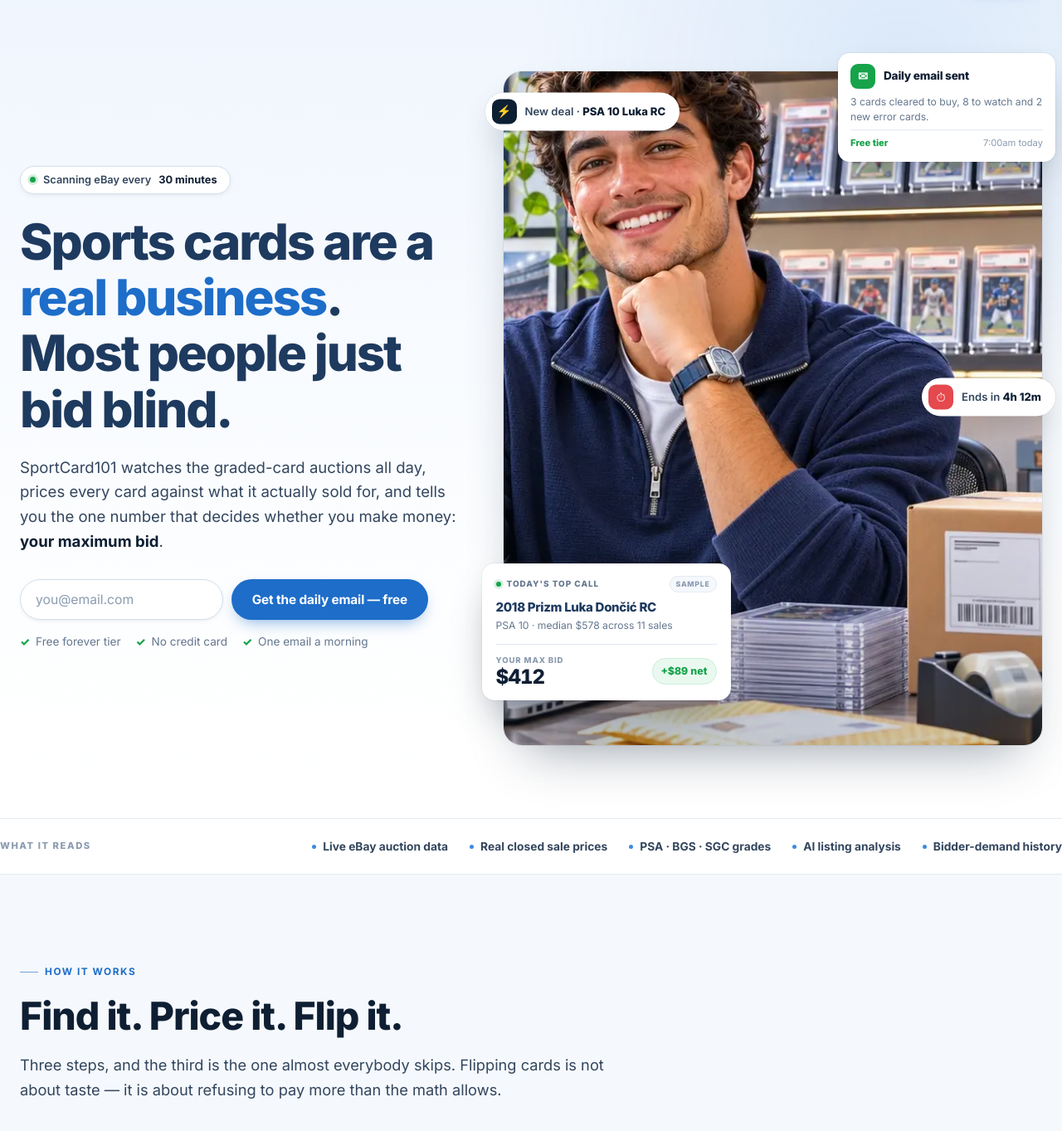
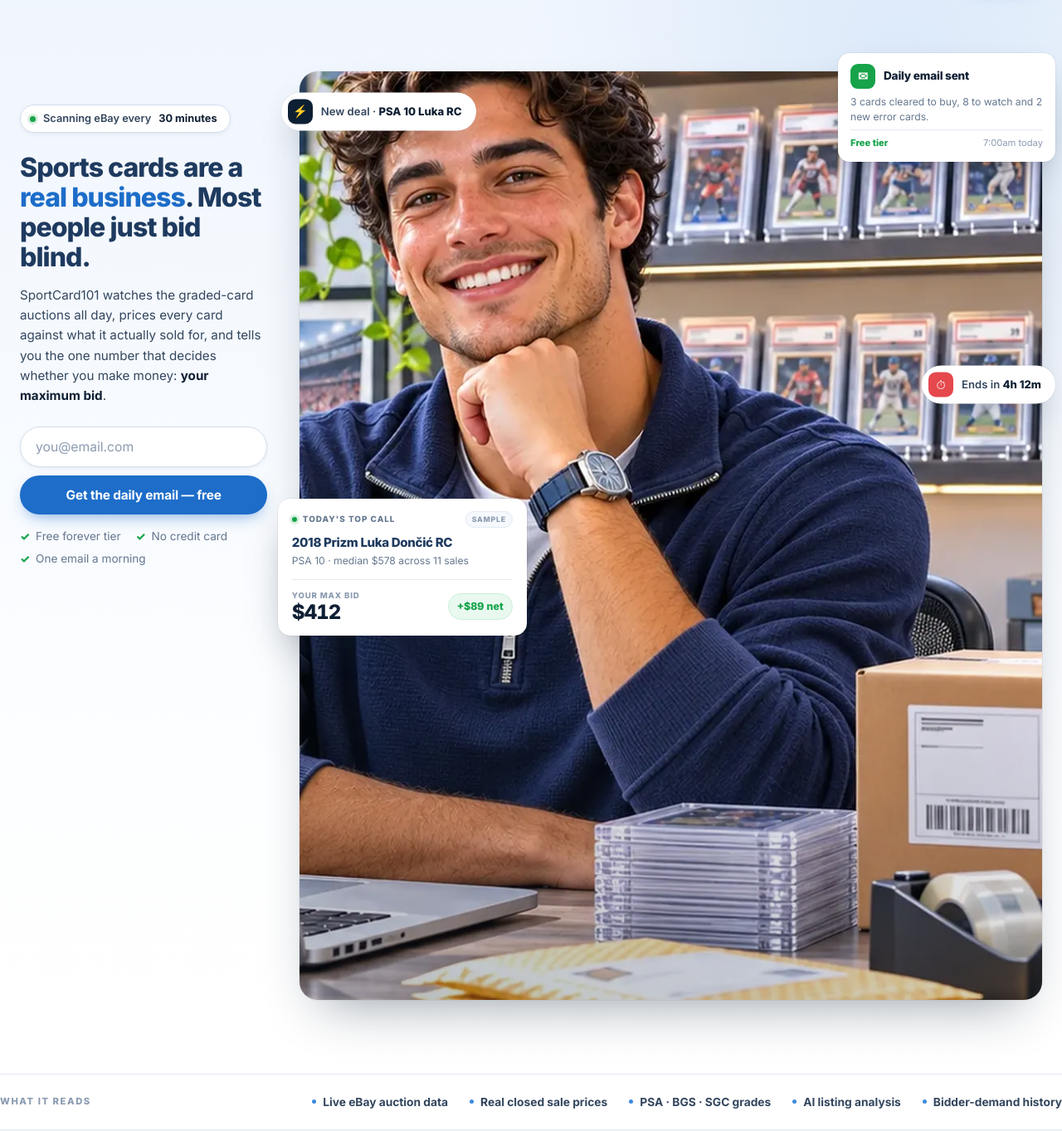
Before and after one commit to aimbluemedia/sportcard101, a PHP site: page / in a window 1280 px wide. Shown: the part 71-1434 px from the top of the page at 83% size. Run offline with PHP 8.4, Linux system fonts and the light colour scheme; data that the repository does not hold is empty; some libraries are stand-ins or nearby versions.

Commit message:
Hero split to 25% copy / 75% photo
Measured at 1440px: text track 307px, photo track 922px — exactly 25/75 of
the row. Photo is 64% of the viewport, up from 46.5%.

Making the photo that wide forced three other changes:

- Copy column is top-aligned, not centred. At 75% the photo is 1152px tall,
  and centring a ~560px copy block against it pushed the email capture form
  to y=1025 — below the fold on a 1440x900 screen. It now ends at y=785.
- Display type is sized to the column rather than the viewport (h1 max
  3.75rem -> 2.4rem), and the email form stacks, since 307px cannot hold an
  input and a button side by side. The form goes back to a row once the
  hero collapses to one full-width column.
- The two lower floating cards moved up (call 46%, countdown 32%) so they
  stay on screen, and the call card shifted right to clear the signup
  button it was sitting on.

No max-height on the photo: with aspect-ratio set, capping the height also
shrinks the width, which silently cost the photo its 75% share. The hero is
simply tall, as it is in the reference.

Hero image regenerated at 920x1149 (Lanczos + light unsharp). Note the
sign-free region of the source is only 658px wide, so at this display size
the photo is scaled past its native resolution and will look slightly soft.

Verified at 1440, 1366 and 1280: split holds at 25/75, no floating card
overlaps the hero copy, and every card plus the capture form sits above a
900px fold. No horizontal overflow at 390px.

Co-Authored-By: Claude Opus 5 <noreply@anthropic.com>
Claude-Session: https://claude.ai/code/session_011u1kKiGe19jiFif2ZNeQGR

```diff
--- a/assets/home.css
+++ b/assets/home.css
@@ -169,7 +169,16 @@ h1, h2, h3, h4 { margin: 0; font-weight: 800; letter-spacing: -.022em; line-heig
 .hm-hero::after { content: ''; position: absolute; inset: auto 0 0 0; height: 1px; background: var(--border); }
 .hm-hero > * { position: relative; }
 
-.hm-hero-grid { display: grid; grid-template-columns: minmax(0, .9fr) minmax(0, 1.1fr); gap: clamp(28px, 4vw, 56px); align-items: center; }
+/* 25% copy / 75% photo.
+   Top-aligned, not centred: at 75% the photo is taller than the viewport, and
+   centring the copy against it pushed the email form below the fold. */
+.hm-hero-grid { display: grid; grid-template-columns: minmax(0, .5fr) minmax(0, 1.5fr); gap: clamp(24px, 3vw, 44px); align-items: start; }
+.hm-hero-copy { padding-top: clamp(16px, 5vh, 64px); }
+
+@media (max-width: 1000px) {
+    .hm-hero-grid { align-items: center; }
+    .hm-hero-copy { padding-top: 0; }
+}
 
 .hm-pill {
     display: inline-flex; align-items: center; gap: 9px; padding: 6px 15px 6px 11px;
@@ -185,14 +194,22 @@ h1, h2, h3, h4 { margin: 0; font-weight: 800; letter-spacing: -.022em; line-heig
 @keyframes hm-pulse { 0%, 100% { opacity: 1; } 50% { opacity: .4; } }
 .hm-pill b { color: var(--ink); font-weight: 700; }
 
-.hm-hero h1 { font-size: clamp(2.2rem, 5.1vw, 3.75rem); letter-spacing: -.035em; color: var(--blue-700); }
+/* the copy column is only a quarter of the row, so the display type is
+   sized to that column rather than to the viewport */
+.hm-hero h1 { font-size: clamp(1.9rem, 2.5vw, 2.4rem); letter-spacing: -.03em; color: var(--blue-700); }
 .hm-hero h1 .hl { color: var(--blue-600); }
-.hm-hero-sub { font-size: clamp(1.02rem, 1.6vw, 1.16rem); color: var(--ink-2); margin: 22px 0 0; max-width: 54ch; }
+.hm-hero-sub { font-size: clamp(.95rem, 1.1vw, 1.02rem); color: var(--ink-2); margin: 16px 0 0; max-width: 54ch; }
 .hm-hero-sub strong { color: var(--ink); }
 
 /* hero email capture */
-.hm-capture { margin: 30px 0 0; }
-.hm-capture form { display: flex; gap: 10px; max-width: 492px; }
+.hm-capture { margin: 24px 0 0; }
+/* stacked by default: at 25% of the row the column is too narrow for an
+   input and a button side by side. It goes back to a row once the hero
+   collapses to one full-width column. */
+.hm-capture form { display: flex; flex-direction: column; gap: 10px; max-width: 492px; }
+@media (min-width: 521px) and (max-width: 1000px) {
+    .hm-capture form { flex-direction: row; }
+}
 .hm-capture input[type=email] {
     flex: 1; min-width: 0; padding: 14px 18px; border-radius: 999px;
     background: #fff; border: 1px solid var(--border-2);
@@ -231,6 +248,9 @@ h1, h2, h3, h4 { margin: 0; font-weight: 800; letter-spacing: -.022em; line-heig
 .hm-photo {
     position: relative; border-radius: 22px; overflow: hidden;
     box-shadow: 0 30px 60px -28px rgba(13, 31, 51, .45), 0 0 0 1px rgba(13, 31, 51, .05);
+    /* No max-height here: with aspect-ratio set, capping the height shrinks
+       the width to match and the photo loses its 75% share of the row. The
+       hero is simply tall, as in the reference. */
     aspect-ratio: 4 / 5; background: var(--blue-100);
 }
 .hm-photo img { width: 100%; max-width: 100%; height: 100%; object-fit: cover; display: block; }
@@ -241,7 +261,9 @@ h1, h2, h3, h4 { margin: 0; font-weight: 800; letter-spacing: -.022em; line-heig
 
 /* today's top call — the compact card floating over the photo's lower-left */
 .hm-call {
-    position: absolute; left: -56px; bottom: 54px; width: min(300px, 86%); z-index: 5;
+    /* positioned from the top, not the bottom: at 75% width the photo is
+       taller than the viewport and a bottom-anchored card lands below the fold */
+    position: absolute; left: -28px; top: 46%; width: min(300px, 86%); z-index: 5;
     display: grid; gap: 2px; padding: 15px 17px 14px;
     background: #fff; border-radius: 15px;
     box-shadow: 0 24px 50px -16px rgba(13, 31, 51, .4), 0 0 0 1px rgba(13, 31, 51, .05);
@@ -353,7 +375,7 @@ h1, h2, h3, h4 { margin: 0; font-weight: 800; letter-spacing: -.022em; line-heig
     border-radius: 999px; padding: 8px 17px 8px 8px;
 }
 .hm-chip-new  { top: 32px;  left: -48px; animation-delay: -1.2s; }
-.hm-chip-time { top: 46%;   right: -38px; animation-delay: -3s; }
+.hm-chip-time { top: 32%;   right: -38px; animation-delay: -3s; }
 
 /* the daily-email card */
 .hm-chip-mail {
--- a/index.php
+++ b/index.php
@@ -167,7 +167,7 @@ $tools = [
 <!-- ===================== HERO ===================== -->
 <section class="hm-hero">
     <div class="hm-wrap hm-hero-grid">
-        <div>
+        <div class="hm-hero-copy">
             <span class="hm-pill"><span class="dot"></span> Scanning eBay every <b>30 minutes</b></span>
 
             <h1><?= $marked($heroTitle, '<span class="hl">', '</span>') ?></h1>
@@ -192,7 +192,7 @@ $tools = [
             <div class="hm-photo">
                 <picture>
                     <source srcset="/assets/img/hero-desk.webp" type="image/webp">
-                    <img src="/assets/img/hero-desk.jpg" width="658" height="822" loading="eager" decoding="async"
+                    <img src="/assets/img/hero-desk.jpg" width="920" height="1149" loading="eager" decoding="async"
                          alt="A seller at a desk with graded cards on the shelves behind, a laptop, card savers and a packed shipping box.">
                 </picture>
             </div>
```
Also changed, not shown: assets/img/hero-desk.jpg, assets/img/hero-desk.webp.
